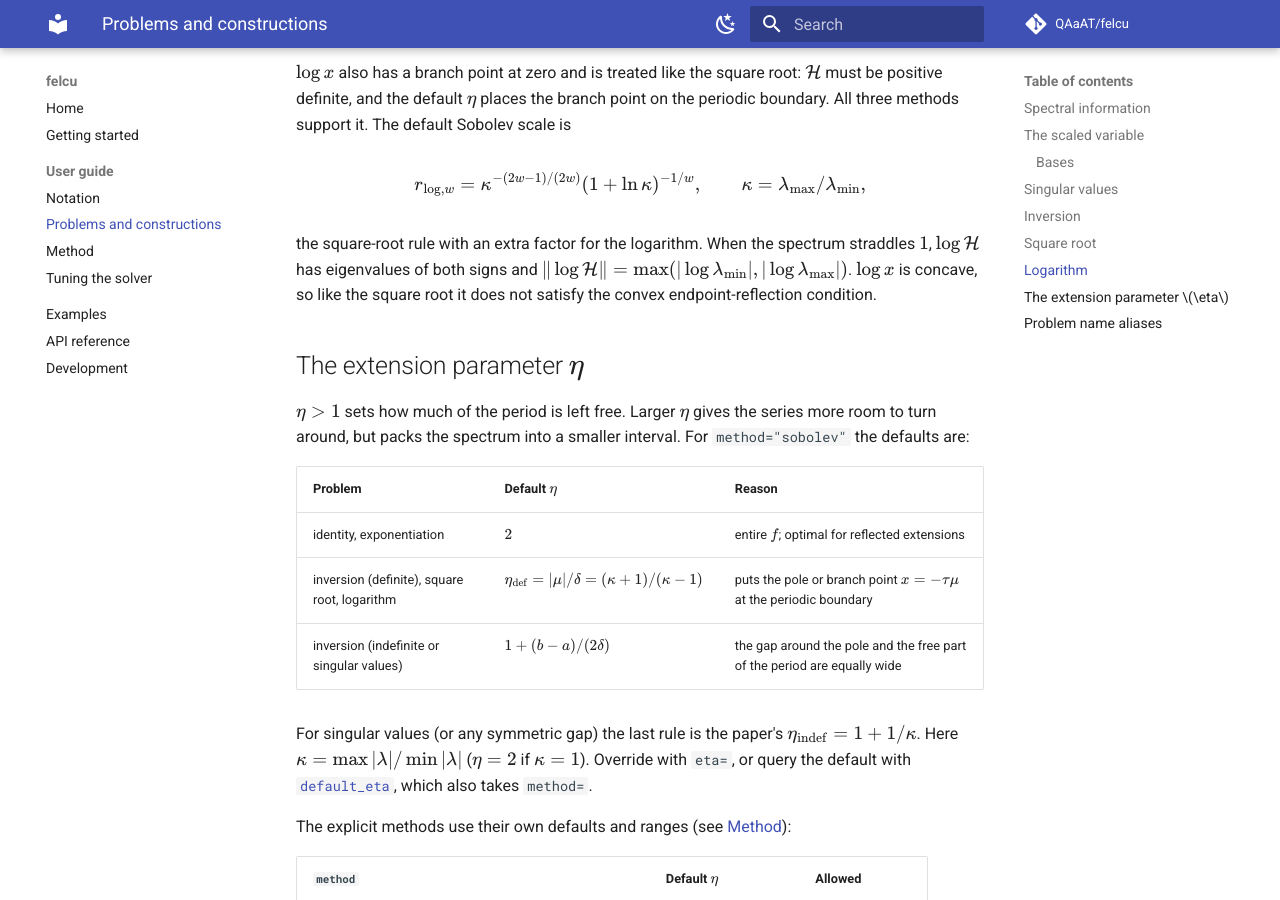
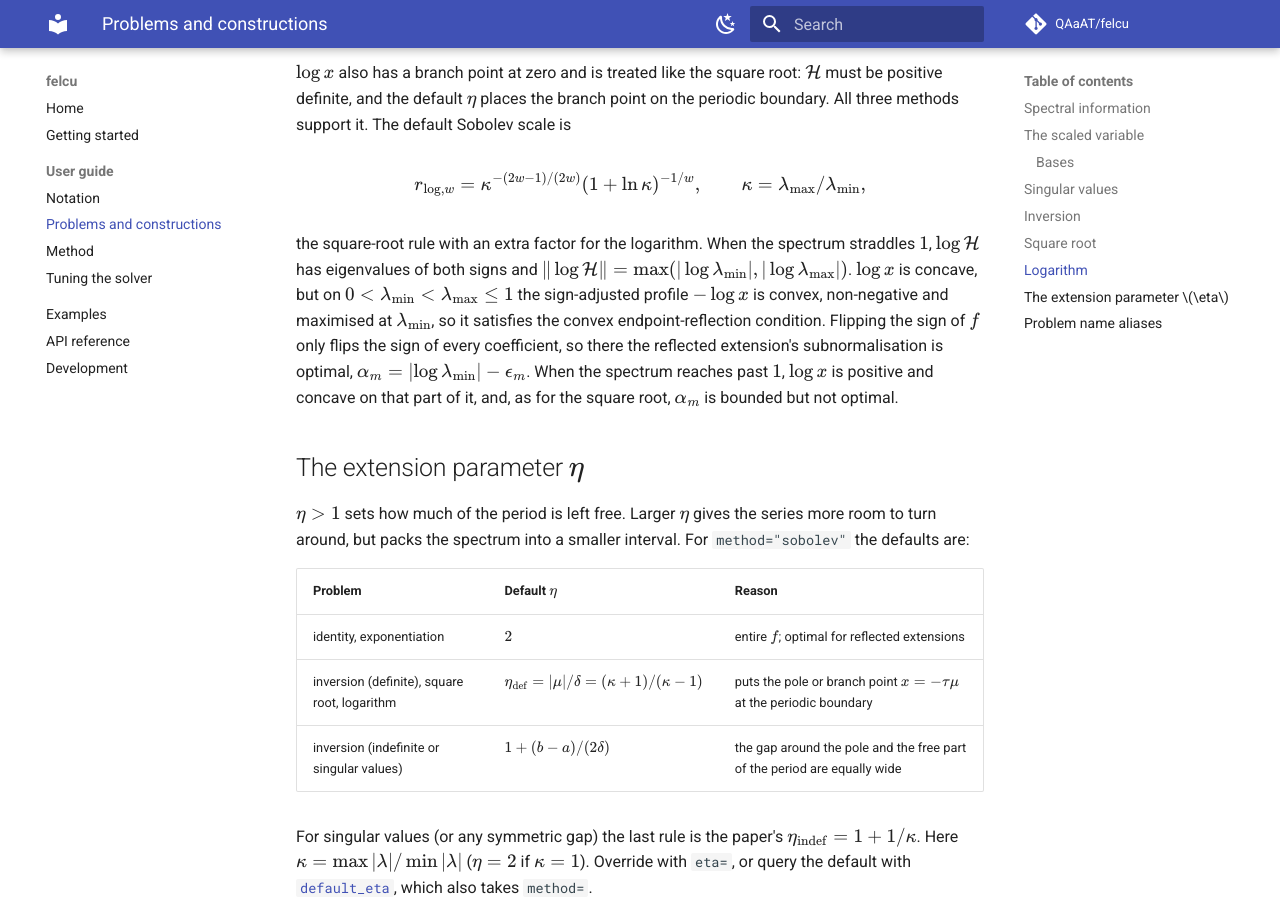
Before and after one commit to QAaAT/felcu, an MkDocs documentation site: the page built from docs/guide/problems.md, in a window 1280 px wide and 900 px high, scrolled down 3517 px. Built offline with MkDocs 1.6.1 and Material for MkDocs 9.7.7, drawn with Linux system fonts in a browser that asks for light colours; comment, search, counter and statistics services are not loaded.

Commit message:
Reject eta at the explicit methods' singularity bound exactly
The check recovered delta from tau, which rounds, so eta = 2|mu|/delta
itself could pass (e.g. [3, 195] with eta = 2.0625) for inversion,
square root and logarithm.  Compare eta * delta with 2|mu| using the
spectral centre and half-width instead, and add a regression test.

Document that on 0 < a < b <= 1 the sign-adjusted logarithm -log(x)
satisfies the convex endpoint-reflection condition, so the reflected
extension's subnormalisation is optimal there.

Co-Authored-By: Claude Opus 5.5 <noreply@anthropic.com>

```diff
--- a/docs/guide/problems.md
+++ b/docs/guide/problems.md
@@ -165,8 +165,14 @@ r_{\log,w} = \kappa^{-(2w-1)/(2w)} (1 + \ln\kappa)^{-1/w},
 the square-root rule with an extra factor for the logarithm.  When the
 spectrum straddles \(1\), \(\log\mathcal H\) has eigenvalues of both signs
 and \(\|\log\mathcal H\| = \max(|\log\lambda_{\min}|, |\log\lambda_{\max}|)\).
-\(\log x\) is concave, so like the square root it does not satisfy the
-convex endpoint-reflection condition.
+\(\log x\) is concave, but on \(0 < \lambda_{\min} < \lambda_{\max} \le 1\)
+the sign-adjusted profile \(-\log x\) is convex, non-negative and maximised
+at \(\lambda_{\min}\), so it satisfies the convex endpoint-reflection
+condition.  Flipping the sign of \(f\) only flips the sign of every
+coefficient, so there the reflected extension's subnormalisation is optimal,
+\(\alpha_m = \lvert\log\lambda_{\min}\rvert - \epsilon_m\).  When the
+spectrum reaches past \(1\), \(\log x\) is positive and concave on that part
+of it, and, as for the square root, \(\alpha_m\) is bounded but not optimal.
 
 ## The extension parameter \(\eta\)
 
```
Also changed, not shown: docs/guide/method.md (+2 -1 lines), 2 other files.
